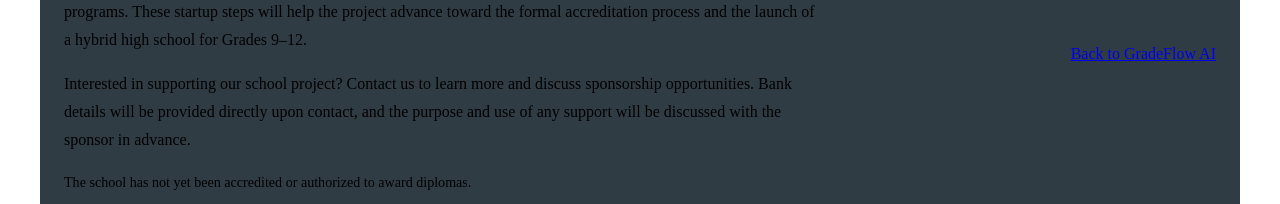
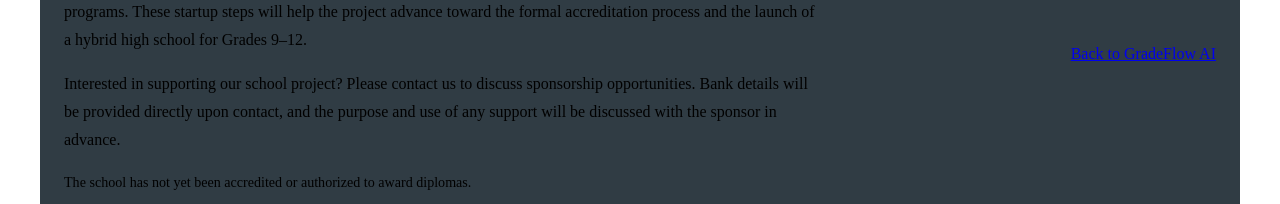
Before and after one commit to globalnexus-max/student-ai-learning-platform, a Next.js app: page /sponsors in a window 1280 px wide. Shown: the part 872-1076 px from the top of the page. Built offline with nearby package versions, Linux system fonts and the light colour scheme.

Commit message:
Finalize sponsor page content and funding request copy

```diff
--- a/app/sponsors/page.tsx
+++ b/app/sponsors/page.tsx
@@ -64,9 +64,9 @@ export default function SponsorsPage() {
             the formal accreditation process and the launch of a hybrid high school for Grades 9–12.
           </p>
           <p>
-            Interested in supporting our school project? Contact us to learn more and discuss sponsorship
-            opportunities. Bank details will be provided directly upon contact, and the purpose and use of
-            any support will be discussed with the sponsor in advance.
+            Interested in supporting our school project? Please contact us to discuss sponsorship
+            opportunities. Bank details will be provided directly upon contact, and the purpose and use
+            of any support will be discussed with the sponsor in advance.
           </p>
           <p className="sponsor-note">
             The school has not yet been accredited or authorized to award diplomas.
```
